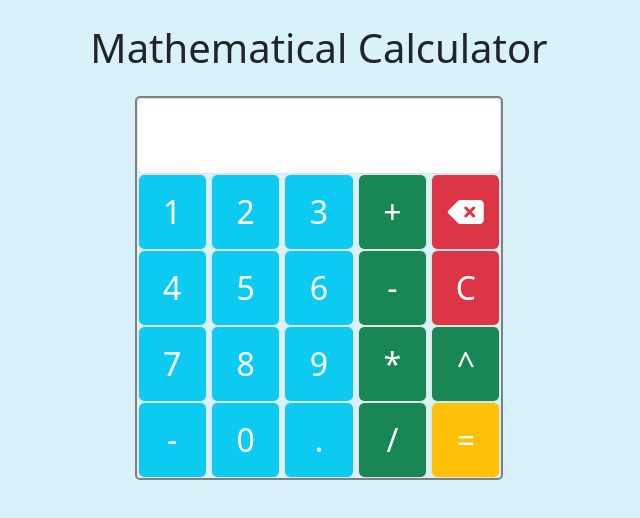
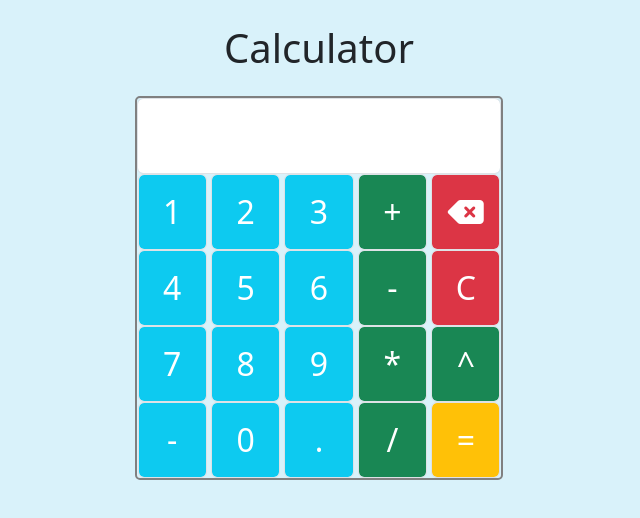
Before and after one commit to SebastianOrbegoso7/Calculator, a plain HTML site: page index.html in a window 1280 px wide. Shown: the whole page, without its empty margins (321-961 px from the left). Drawn offline with nearby package versions, Linux system fonts and the light colour scheme.

Commit message:
Update index.html

```diff
--- a/index.html
+++ b/index.html
@@ -19,7 +19,7 @@
 </head>
 
 <body>
-    <h1 class="mt-4" style="text-align: center;">Mathematical Calculator</h1>
+    <h1 class="mt-4" style="text-align: center;">Calculator</h1>
     <div class="container mt-4">
         <input type="text" class="form-control" id="calculationInput" readonly>
         <div style="text-align: center;">
```
